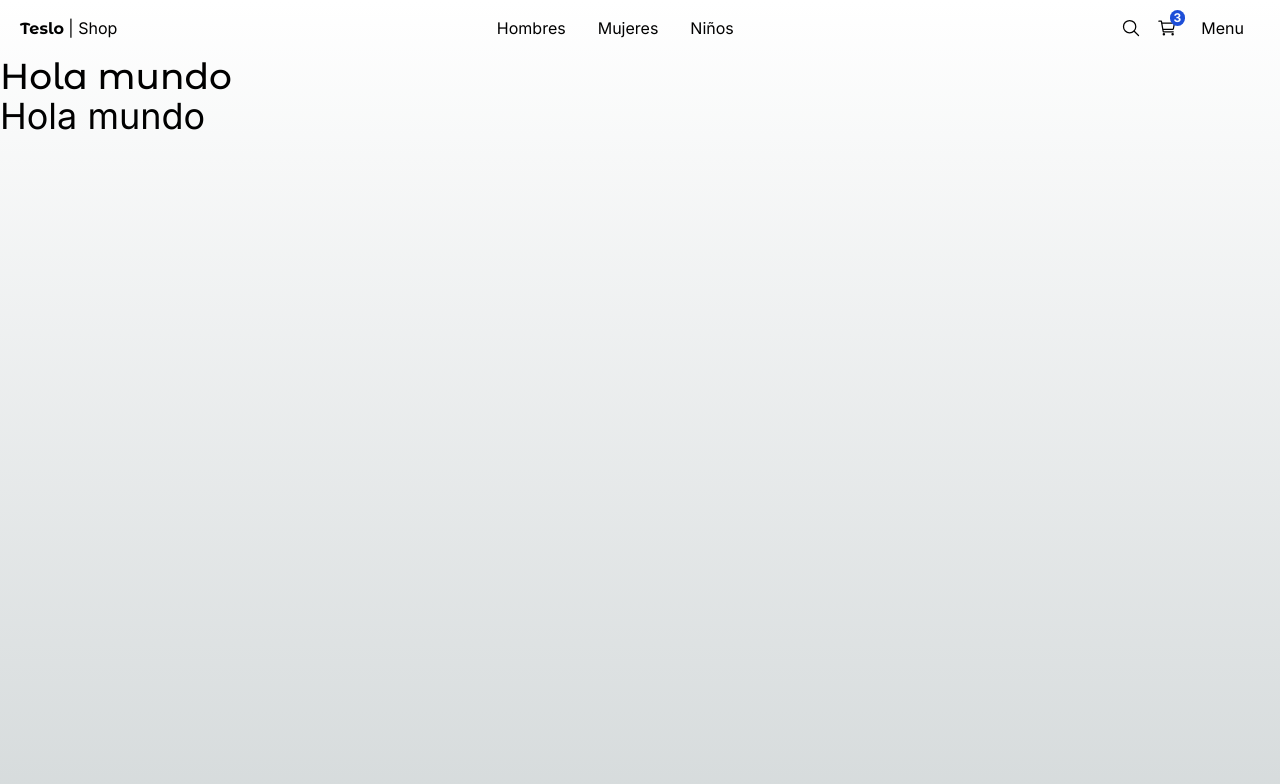
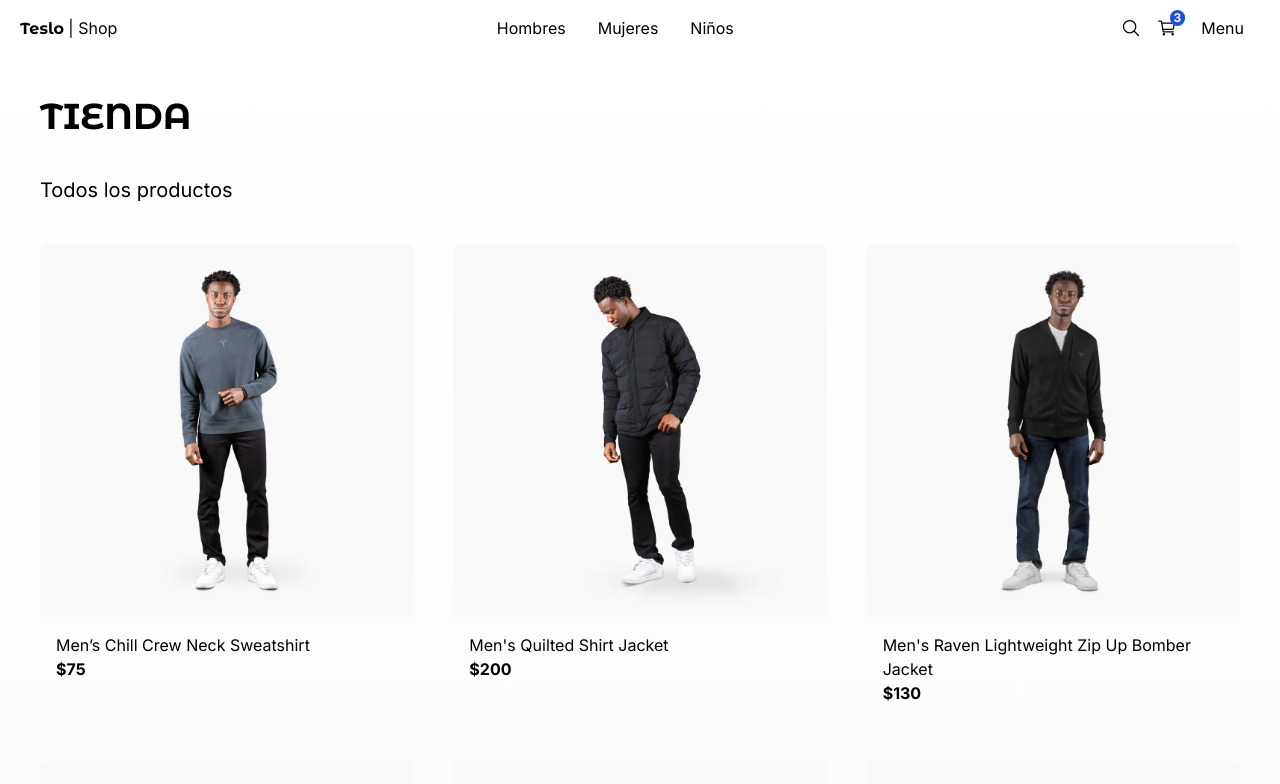
Before and after one commit to AlbertDevtrus/teslo-shop, a Next.js app: page / in a window 1280 px wide. Shown: the top 784 px of the page. Built offline with nearby package versions, Linux system fonts and the light colour scheme.

Commit message:
create grid products section

```diff
--- a/src/app/(shop)/category/[id]/page.tsx
+++ b/src/app/(shop)/category/[id]/page.tsx
@@ -1,5 +1,19 @@
+import { notFound } from "next/navigation";
 
-export default function CategoryPage() {
+interface Props {
+  params: {
+    id: string
+  }
+}
+
+export default function CategoryPage({params}: Props) {
+
+  const { id } = params;
+
+  if(id === 'kids') {
+    notFound();
+  }
+
   return (
     <div>
       <h1>Category Page</h1>
--- /dev/null
+++ b/src/app/(shop)/category/not-found.tsx
@@ -0,0 +1,8 @@
+import PageNotFound from "@/components/ui/not-found/PageNotFound";
+import Link from "next/link";
+
+export default function NotFoundPage() {
+  return (
+    <PageNotFound />
+  );
+}
--- a/src/app/(shop)/layout.tsx
+++ b/src/app/(shop)/layout.tsx
@@ -5,7 +5,9 @@ export default function ShopLayout({children}: {children: React.ReactNode;}) {
   return (
     <main className="min-h-screen">
       <TopMenu />
-      {children}
+      <div className="px-0 sm:px-10">
+        {children}
+      </div>
     </main>
   );
 }
--- a/src/app/(shop)/page.tsx
+++ b/src/app/(shop)/page.tsx
@@ -1,10 +1,14 @@
-import { titleFont } from "@/config/fonts";
+import ProductGrid from "@/components/products/product-grid/ProductGrid";
+import Title from "@/components/ui/title/Title";
+import { initialData } from "@/seed/seed";
+
+const products = initialData.products;
 
 export default function Home() {
   return (
     <>
-      <h1 className={`text-4xl ${titleFont.className}`}>Hola mundo</h1>
-      <h1 className="text-4xl">Hola mundo</h1>
+      <Title title="TIENDA" subtitle="Todos los productos" />
+      <ProductGrid products={products} />
     </>
   );
 }
--- a/src/components/index.ts
+++ b/src/components/index.ts
@@ -1 +1,5 @@
+export * from './ui/not-found/PageNotFound';
+export * from './ui/title/Title';
 export * from './ui/top-menu/TopMenu';
+export * from './products/product-grid/ProductGrid';
+export * from './products/product-grid/ProductGridItem';
--- /dev/null
+++ b/src/components/products/product-grid/ProductGrid.tsx
@@ -0,0 +1,20 @@
+import { Product } from "@/interfaces/product.interface"
+import { ProductGridItem } from "./ProductGridItem";
+
+interface Props {
+  products: Product[];
+}
+
+export default function ProductGrid({ products }: Props) {
+  return (
+    <div className="grid grid-col-2 sm:grid-cols-3 gap-10 mb-10">
+
+      {
+        products.map(product => (
+          <ProductGridItem product={product} key={product.slug} />
+        ))
+      }
+
+    </div>
+  )
+}
--- /dev/null
+++ b/src/components/products/product-grid/ProductGridItem.tsx
@@ -0,0 +1,29 @@
+import { Product } from "@/interfaces/product.interface"
+import Image from "next/image";
+import Link from "next/link";
+
+interface Props {
+  product: Product;
+}
+
+export const ProductGridItem = ({product}: Props) => {
+  return (
+    <div className="rounded-md overflow-hidden fade-in">
+      <Link href={`/product/${product.slug}`}>
+        <Image
+          src={`/products/${product.images[0]}`}
+          alt={product.title}
+          className="w-full object-cover"
+          width={500}
+          height={500}
+        />
+      </Link>
+      <div className="p-4 flex flex-col">
+        <Link href={`/product/${product.slug}`} className="hover:text-blue-700">
+          {product.title}
+        </Link>
+        <span className="font-bold">${product.price}</span>
+      </div>
+    </div>
+  )
+}
--- /dev/null
+++ b/src/components/ui/not-found/PageNotFound.tsx
@@ -0,0 +1,20 @@
+import { titleFont } from "@/config/fonts";
+import Image from "next/image";
+import Link from "next/link";
+
+export default function PageNotFound() {
+  return (
+    <div className="flex flex-col-reverse md:flex-row h-[800px] w-full justify-center items-center align-middle">
+      <div className="text-center px-5 mx-5">
+        <h2 className={`${titleFont.className} antialiased text-9xl`}>404</h2>
+        <p className="font-semibold text-xl">Upss! Lo sentimos mucho</p>
+        <p className="font-light">
+          Puedes regresar al <Link href="/" className="font-normal hover:underline transition-all">inicio</Link>
+        </p>
+      </div>
+      <div className="px-5 mx-5">
+        <Image src='/imgs/starman_750x750.png' alt="startman" className="p-5 sm:p-0" width={550} height={550} />
+      </div>
+    </div>
+  )
+}
--- /dev/null
+++ b/src/components/ui/title/Title.tsx
@@ -0,0 +1,20 @@
+import { titleFont } from "@/config/fonts";
+
+interface Props {
+  title: string;
+  subtitle?: string;
+  className?: string;
+}
+
+export default function Title({ title, subtitle, className }: Props) {
+  return (
+    <div className={`mt-3 ${className}`}>
+      <h1 className={`${titleFont.className} antialiased text-4xl font-semibold my-10`}>{title}</h1>
+      {
+        subtitle && (
+          <h3 className="text-xl mb-10">{ subtitle }</h3>
+        )
+      }
+    </div>
+  )
+}
```
Also changed, not shown: src/interfaces/product.interface.ts (added, +15 -0 lines).
